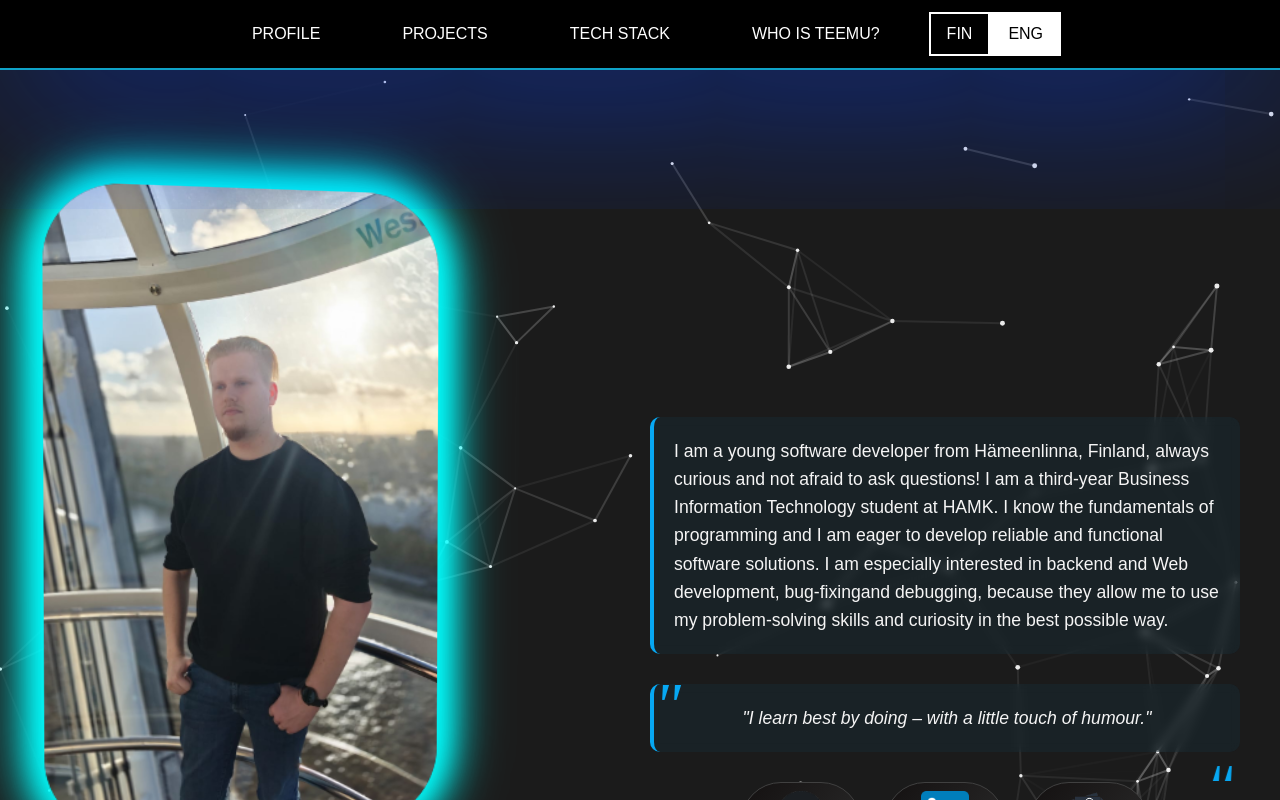
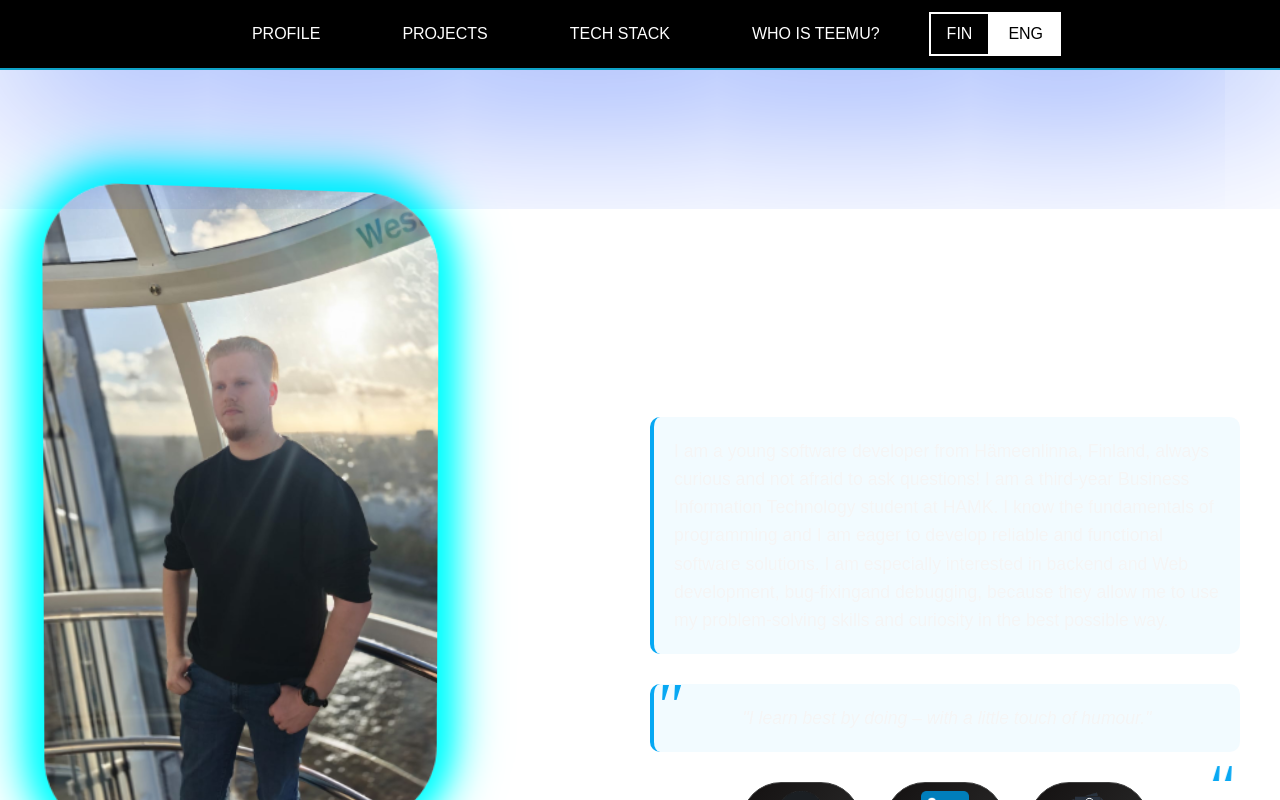
Before and after one commit to Tupolaa/portfolio_tupola, a Next.js app: page / in a window 1280 px wide. Shown: the top 800 px of the page. Built offline with nearby package versions, Linux system fonts and the light colour scheme; a web font is replaced by a local one.

Commit message:
Update background image and remove particle effect
Removed particles so not copying joni.m too much.

```diff
--- a/pages/index.js
+++ b/pages/index.js
@@ -32,14 +32,10 @@ export default function Home() {
 
     {/* Background wrapper */}
     <div
-      style={{
-        position: "relative",
-        minHeight: "100vh",
-        ...(isDesktop && { background: "#1b1b1b" }),
-      }}
+
+
     >
-      {/* Particle background - only on desktop */}
-      {isDesktop && <ParticleBackground />}
+
 
       {/* Foreground content */}
       <div style={{ position: "relative", zIndex: 1 }}>
--- a/styles/globals.css
+++ b/styles/globals.css
@@ -3,7 +3,7 @@
 /* ========== THEME VARIABLES ========== */
 :root {
 
-    background-image: linear-gradient(rgba(0, 0, 0, 0.507)), url('/Media/backround.jpg');
+    background-image: linear-gradient(rgba(0, 0, 0, 0.507)), url('/Media/Tausta.jpg');
 
 
 
```
Also changed, not shown: public/Media/Tausta.jpg (added).
